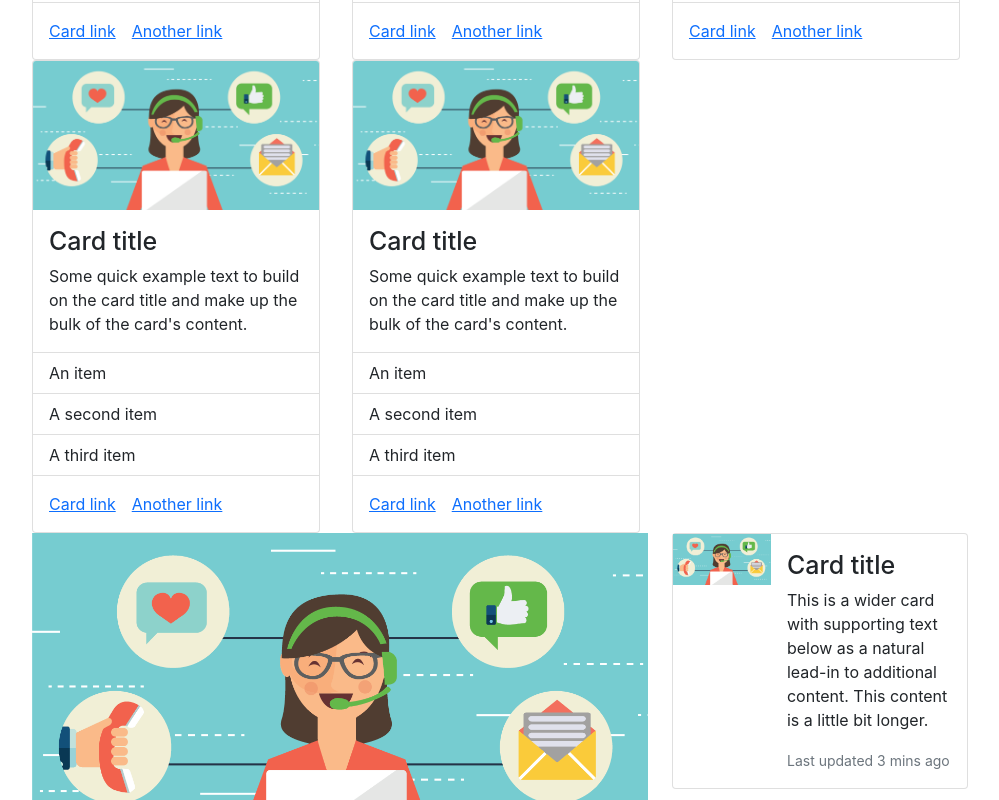
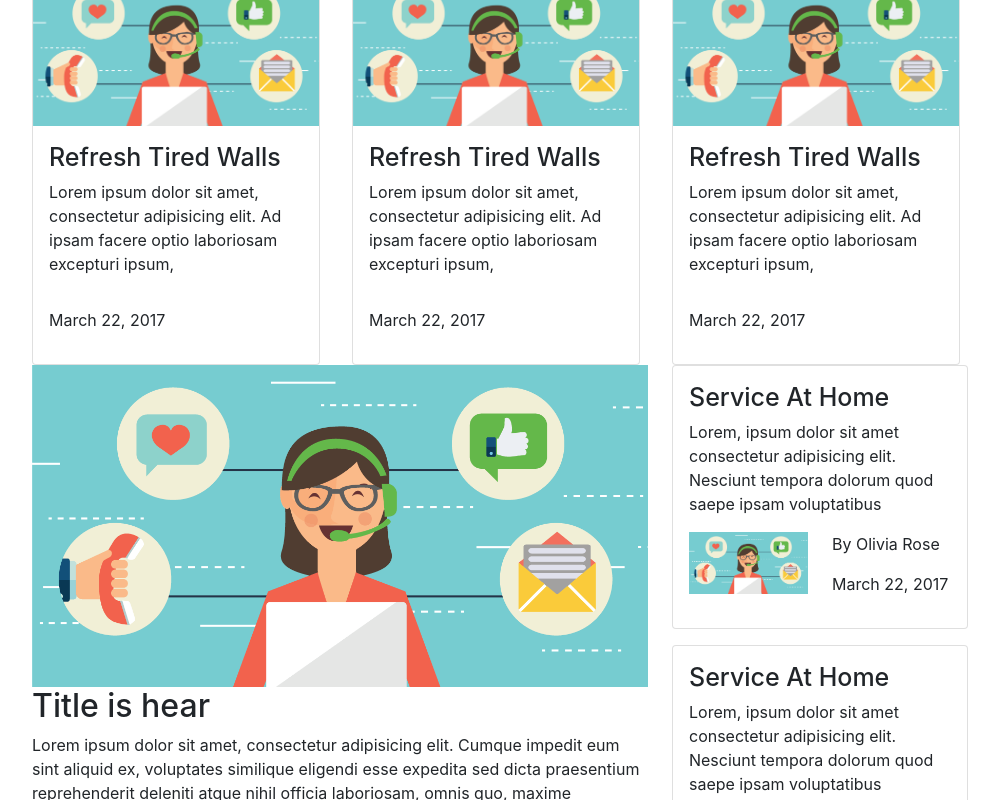
Before and after one commit to Swapno5896/Service-Master-client, a React (Create React App) app: page / in a window 1280 px wide. Shown: the part 460-1260 px from the top of the page, without its empty margins (140-1139 px from the left). Built offline with nearby package versions, Linux system fonts and the light colour scheme.

Commit message:
typescript added successfully

```diff
--- a/src/components/AboutUs/SendMessage/SendMessage.js
+++ b/src/components/AboutUs/SendMessage/SendMessage.js
@@ -4,7 +4,7 @@ const SendMessage = () => {
   return (
     <div>
       <div>
-        <p> pSend us a message if you have an issue with your order.</p>
+        <p> Send us a message if you have an issue with your order.</p>
         <button>Chat Now</button>
       </div>
     </div>
--- a/src/components/Blogs/BlogCarrd/BlogCarrd.tsx
+++ b/src/components/Blogs/BlogCarrd/BlogCarrd.tsx
@@ -1,22 +1,23 @@
 import React from 'react';
 import img1 from '../../../Images/service-1.png'
-const BlogCarrd = () => {
+import { blogCardDataType } from '../MainBlog/MainBlog'
+interface blogCardProps {
+    dt: blogCardDataType
+
+}
+const BlogCarrd: React.FC<blogCardProps> = (props) => {
+    const { title, date, discription } = props.dt
     return (
         <div className="col-md-4">
             <div className="card" style={{ width: '18rem' }}>
                 <img src={img1} className="card-img-top" alt="..." />
                 <div className="card-body">
-                    <h5 className="card-title">Card title</h5>
-                    <p className="card-text">Some quick example text to build on the card title and make up the bulk of the card's content.</p>
+                    <h5 className="card-title">{title}</h5>
+                    <p className="card-text">{discription}</p>
                 </div>
-                <ul className="list-group list-group-flush">
-                    <li className="list-group-item">An item</li>
-                    <li className="list-group-item">A second item</li>
-                    <li className="list-group-item">A third item</li>
-                </ul>
+
                 <div className="card-body">
-                    <a href="#" className="card-link">Card link</a>
-                    <a href="#" className="card-link">Another link</a>
+                    <p>{date}</p>
                 </div>
             </div>
 
--- a/src/components/Blogs/MainBlog/MainBlog.tsx
+++ b/src/components/Blogs/MainBlog/MainBlog.tsx
@@ -3,29 +3,49 @@ import BlogCarrd from './../BlogCarrd/BlogCarrd';
 import BlogComments from './../BlogComments/BlogComments';
 import SideBlogs from './../SideBlogs/SideBlogs';
 import DetailBlog from '../DetailBlog/DetailBlog'
+import img1 from '../../../Images/service-1.png'
 
+export interface blogCardDataType {
+
+    title: string;
+    date: string;
+    discription: string;
+
+}
+
+export interface SideBlogDataType {
+
+    authorName: string;
+    authorImg: string;
+    title: string;
+    description: string;
+    date: string;
+
+}
 const MainBlog = () => {
     const fakeBlog = [
-        { name: 'fdslkfld', age: 12 },
-        { name: 'fdslkfld', age: 12 },
-        { name: 'fdslkfld', age: 12 },
-        { name: 'fdslkfld', age: 12 },
-        { name: 'fdslkfld', age: 12 },
+        { title: 'Refresh Tired Walls', date: ' March 22, 2017', discription: 'Lorem ipsum dolor sit amet, consectetur adipisicing elit. Ad ipsam facere optio laboriosam excepturi ipsum,' },
+        { title: 'Refresh Tired Walls', date: ' March 22, 2017', discription: 'Lorem ipsum dolor sit amet, consectetur adipisicing elit. Ad ipsam facere optio laboriosam excepturi ipsum,' },
+        { title: 'Refresh Tired Walls', date: ' March 22, 2017', discription: 'Lorem ipsum dolor sit amet, consectetur adipisicing elit. Ad ipsam facere optio laboriosam excepturi ipsum,' },
+        { title: 'Refresh Tired Walls', date: ' March 22, 2017', discription: 'Lorem ipsum dolor sit amet, consectetur adipisicing elit. Ad ipsam facere optio laboriosam excepturi ipsum,' },
+        { title: 'Refresh Tired Walls', date: ' March 22, 2017', discription: 'Lorem ipsum dolor sit amet, consectetur adipisicing elit. Ad ipsam facere optio laboriosam excepturi ipsum,' },
+        { title: 'Refresh Tired Walls', date: ' March 22, 2017', discription: 'Lorem ipsum dolor sit amet, consectetur adipisicing elit. Ad ipsam facere optio laboriosam excepturi ipsum,' },
     ]
     const fakeSideBlog = [
-        { name: 'fdslkfld', age: 12 },
-        { name: 'fdslkfld', age: 12 },
-        { name: 'fdslkfld', age: 12 },
-        { name: 'fdslkfld', age: 12 },
-        { name: 'fdslkfld', age: 12 },
+        { authorName: 'Olivia Rose', authorImg: img1, title: 'Service At Home', description: ' Lorem, ipsum dolor sit amet consectetur adipisicing elit. Nesciunt tempora dolorum quod saepe ipsam voluptatibus', date: 'March 22, 2017' },
+        { authorName: 'Olivia Rose', authorImg: img1, title: 'Service At Home', description: ' Lorem, ipsum dolor sit amet consectetur adipisicing elit. Nesciunt tempora dolorum quod saepe ipsam voluptatibus', date: 'March 22, 2017' },
+        { authorName: 'Olivia Rose', authorImg: img1, title: 'Service At Home', description: ' Lorem, ipsum dolor sit amet consectetur adipisicing elit. Nesciunt tempora dolorum quod saepe ipsam voluptatibus', date: 'March 22, 2017' },
+        { authorName: 'Olivia Rose', authorImg: img1, title: 'Service At Home', description: ' Lorem, ipsum dolor sit amet consectetur adipisicing elit. Nesciunt tempora dolorum quod saepe ipsam voluptatibus', date: 'March 22, 2017' },
+
     ]
+
     return (
         <div>
             <h2>this is main blog</h2>
             <div className='d-flex justify-content-center'>
                 <div className="row w-75">
                     {
-                        fakeBlog.map(dt => <BlogCarrd />)
+                        fakeBlog.map(dt => <BlogCarrd dt={dt} />)
                     }
                 </div>
             </div>
@@ -37,7 +57,7 @@ const MainBlog = () => {
                     </div>
                     <div className="col-md-4">
                         {
-                            fakeSideBlog.map(dt => <SideBlogs></SideBlogs>)
+                            fakeSideBlog.map(dt => <SideBlogs dt={dt} />)
                         }
 
                     </div>
--- a/src/components/Blogs/SideBlogs/SideBlogs.tsx
+++ b/src/components/Blogs/SideBlogs/SideBlogs.tsx
@@ -1,21 +1,30 @@
 import React from 'react';
 import img1 from '../../../Images/service-1.png'
-const SideBlogs = () => {
+import { SideBlogDataType } from '../MainBlog/MainBlog'
+interface sideblogProps {
+    dt: SideBlogDataType
+
+}
+const SideBlogs: React.FC<sideblogProps> = (props) => {
+    const { authorName, authorImg, title, description, date } = props.dt
     return (
         <div className="card mb-3" style={{ maxWidth: '540px' }}>
-            <div className="row g-0">
-                <div className="col-md-4">
-                    <img className="img-fluid" src={img1} alt="..." />
-                </div>
-                <div className="col-md-8">
-                    <div className="card-body">
-                        <h5 className="card-title">Card title</h5>
-                        <p className="card-text">This is a wider card with supporting text below as a natural lead-in to additional content. This content is a little bit longer.</p>
-                        <p className="card-text"><small className="text-muted">Last updated 3 mins ago</small></p>
+
+            <div className="card-body">
+                <h5 className="card-title">{title}</h5>
+                <p className="card-text">{description}</p>
+                <div className="row">
+                    <div className="col-md-6">
+                        <img className="img-fluid" src={authorImg} alt="..." />
+                    </div>
+                    <div className="col-md-6">
+                        <p>By {authorName}</p>
+                        <p>{date}</p>
                     </div>
                 </div>
             </div>
         </div>
+
     );
 };
 
--- a/src/components/Home/MainHome/MainHome.js
+++ b/src/components/Home/MainHome/MainHome.js
@@ -8,13 +8,55 @@ import FastCurrier from "../FastCurrier/FastCurrier";
 import Footer from "../Footer/Footer";
 import WorkingStyle from "../WorkingStyle/WorkingStyle";
 import Ques from "../Ques/Ques";
+import img1 from "../../../Images/service-1.png";
 const MainHome = () => {
+  const benefitData = [
+    {
+      img: img1,
+      title: "Pack&Unpack",
+      description:
+        " An duo lorem altera gloriatur. No imperdiet adver sarium pro. Nosit sumo lorem. Mei ea eius elitr consequ untur. In mel aeterno.",
+    },
+    {
+      img: img1,
+      title: "Auto Transport",
+      description:
+        " An duo lorem altera gloriatur. No imperdiet adver sarium pro. Nosit sumo lorem. Mei ea eius elitr consequ untur. In mel aeterno.",
+    },
+    {
+      img: img1,
+      title: "Special Offers",
+      description:
+        " An duo lorem altera gloriatur. No imperdiet adver sarium pro. Nosit sumo lorem. Mei ea eius elitr consequ untur. In mel aeterno.",
+    },
+    {
+      img: img1,
+      title: "Moving Protection",
+      description:
+        " An duo lorem altera gloriatur. No imperdiet adver sarium pro. Nosit sumo lorem. Mei ea eius elitr consequ untur. In mel aeterno.",
+    },
+    {
+      img: img1,
+      title: "Cleaning Service",
+      description:
+        " An duo lorem altera gloriatur. No imperdiet adver sarium pro. Nosit sumo lorem. Mei ea eius elitr consequ untur. In mel aeterno.",
+    },
+    {
+      img: img1,
+      title: "Storage Offers",
+      description:
+        " An duo lorem altera gloriatur. No imperdiet adver sarium pro. Nosit sumo lorem. Mei ea eius elitr consequ untur. In mel aeterno.",
+    },
+  ];
   return (
     <div>
       <NavBar></NavBar>
       <TopBanner></TopBanner>
       <Ques></Ques>
-      <Benefits></Benefits>
+      {benefitData.map((dt) => (
+        <Benefits dt={dt} />
+      ))}
+
       {/* <CurierService></CurierService> */}
       <FastCurrier></FastCurrier>
       <WorkingStyle></WorkingStyle>
```
Also changed, not shown: src/components/Home/Benefits/Benefits.js (+4 -81 lines).
